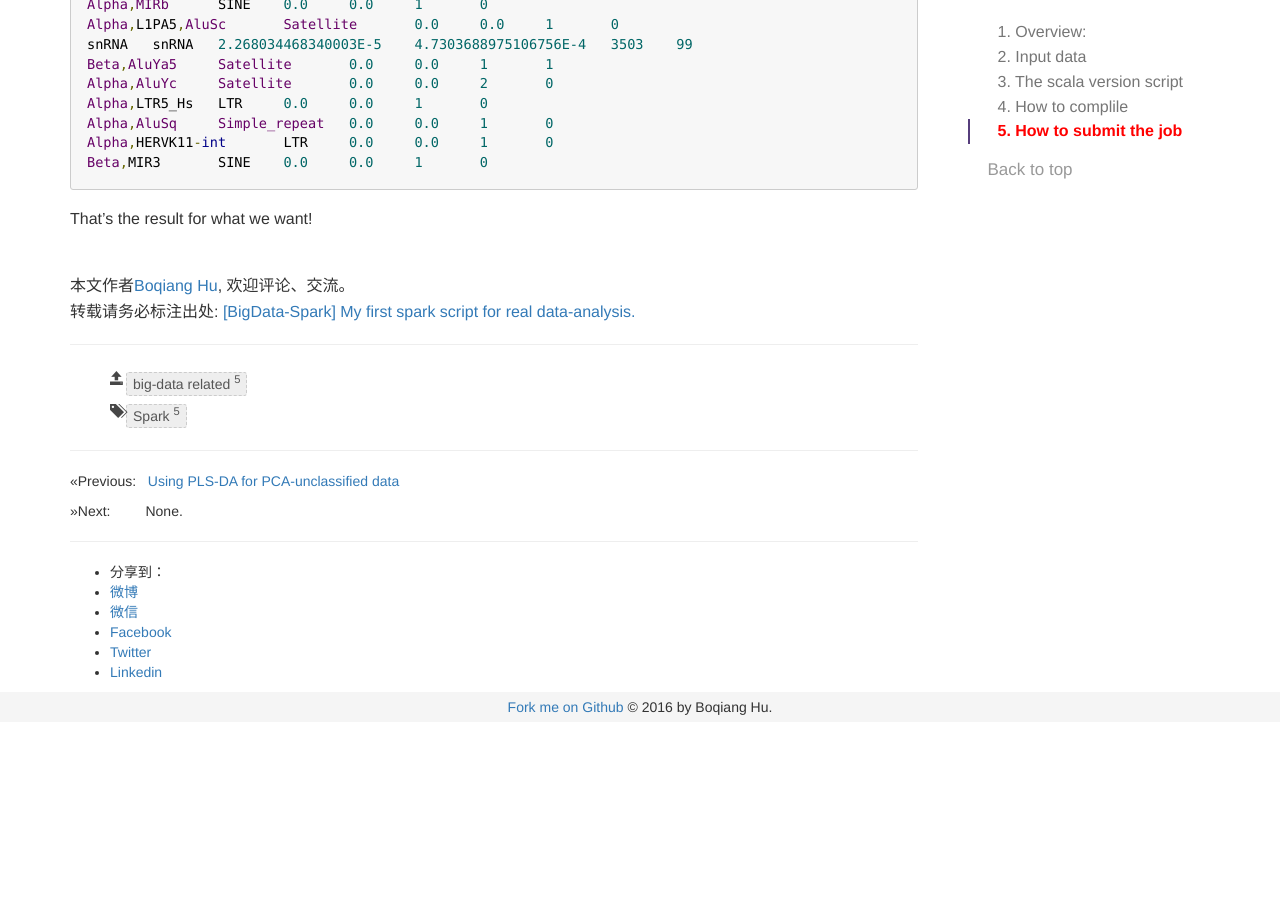
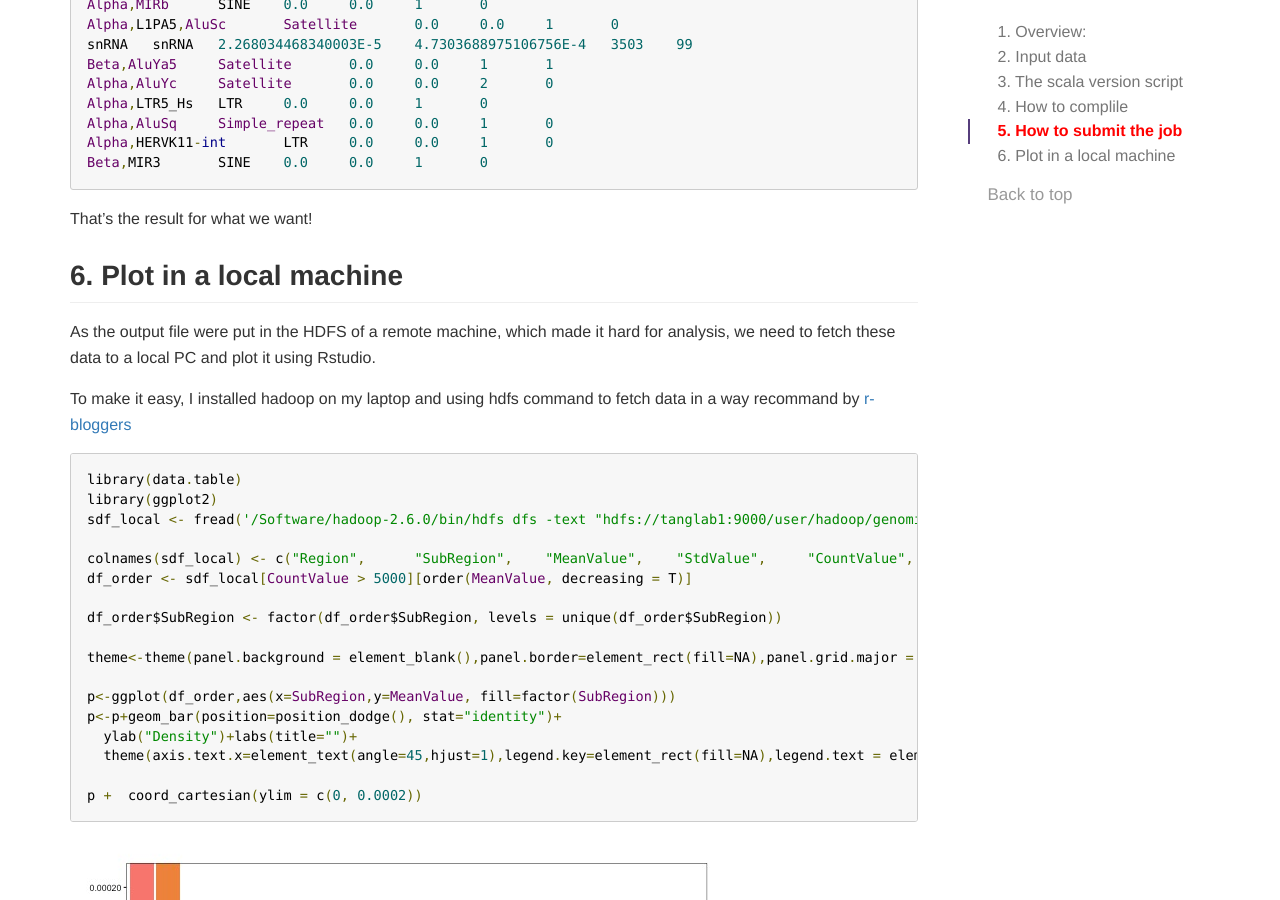
Before and after one commit to huboqiang/huboqiang.github.io, a Jekyll site: the page built from _posts/Spark/2016-06-21-SparkHelloWorld2.md, in a window 1280 px wide and 900 px high, scrolled down 4941 px. Built offline with Jekyll 4.4.1, drawn with Linux system fonts in a browser that asks for light colours; comment, search, counter and statistics services are not loaded; before the commit the page ends 5663 px from its top, so only the background shows below that.

Commit message:
Adding for Rstudio fetching data.

````diff
--- a/_posts/Spark/2016-06-21-SparkHelloWorld2.md
+++ b/_posts/Spark/2016-06-21-SparkHelloWorld2.md
@@ -233,3 +233,32 @@ Beta,MIR3	SINE	0.0	0.0	1	0
 ```
 
 That's the result for what we want!
+
+
+## 6. Plot in a local machine
+
+As the output file were put in the HDFS of a remote machine, which made it hard for analysis, we need to fetch these data to a local PC and plot it using Rstudio.
+
+To make it easy, I installed hadoop on my laptop and using hdfs command to fetch data in a way recommand by [r-bloggers](http://www.r-bloggers.com/read-from-hdfs-with-r-brief-overview-of-sparkr/)
+
+```r
+library(data.table)
+library(ggplot2)
+sdf_local <- fread('/Software/hadoop-2.6.0/bin/hdfs dfs -text "hdfs://tanglab1:9000/user/hadoop/genomics/MSC_KO_TM.mat.out/*"')
+
+colnames(sdf_local) <- c("Region",	"SubRegion",	"MeanValue",	"StdValue",	"CountValue",	"CountNA")
+df_order <- sdf_local[CountValue > 5000][order(MeanValue, decreasing = T)]
+
+df_order$SubRegion <- factor(df_order$SubRegion, levels = unique(df_order$SubRegion))
+
+theme<-theme(panel.background = element_blank(),panel.border=element_rect(fill=NA),panel.grid.major = element_blank(),panel.grid.minor = element_blank(),strip.background=element_blank(),axis.text.x=element_text(colour="black"),axis.text.y=element_text(colour="black"),axis.ticks=element_line(colour="black"),plot.margin=unit(c(5,1,1,1),"line"))
+
+p<-ggplot(df_order,aes(x=SubRegion,y=MeanValue, fill=factor(SubRegion)))
+p<-p+geom_bar(position=position_dodge(), stat="identity")+
+  ylab("Density")+labs(title="")+
+  theme(axis.text.x=element_text(angle=45,hjust=1),legend.key=element_rect(fill=NA),legend.text = element_text(size=8))+theme
+
+p +  coord_cartesian(ylim = c(0, 0.0002))
+```
+
+![png](/images/2016-06-21-SparkHelloWorld2/Fig1.png)
````
Also changed, not shown: images/2016-06-21-SparkHelloWorld2/Fig1.png (added).
